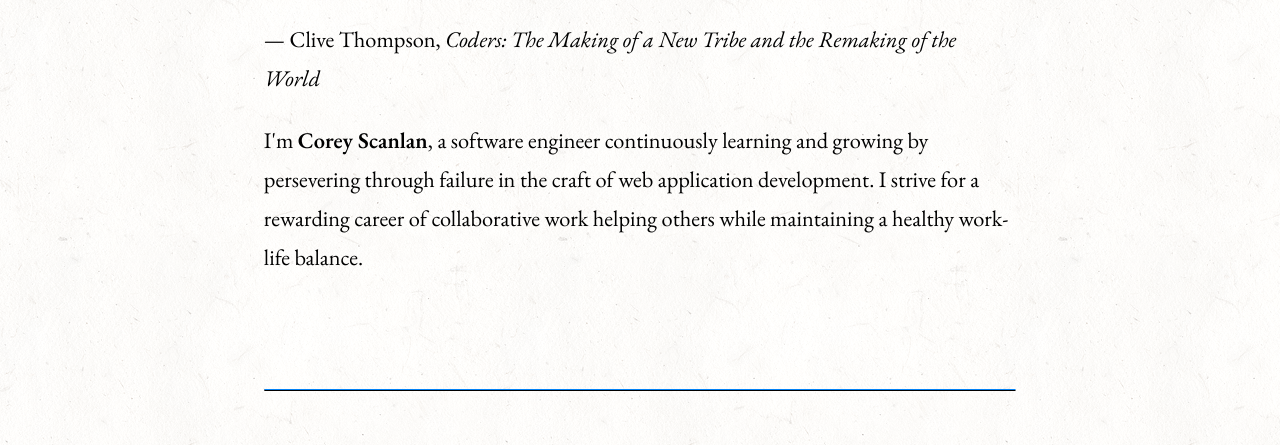
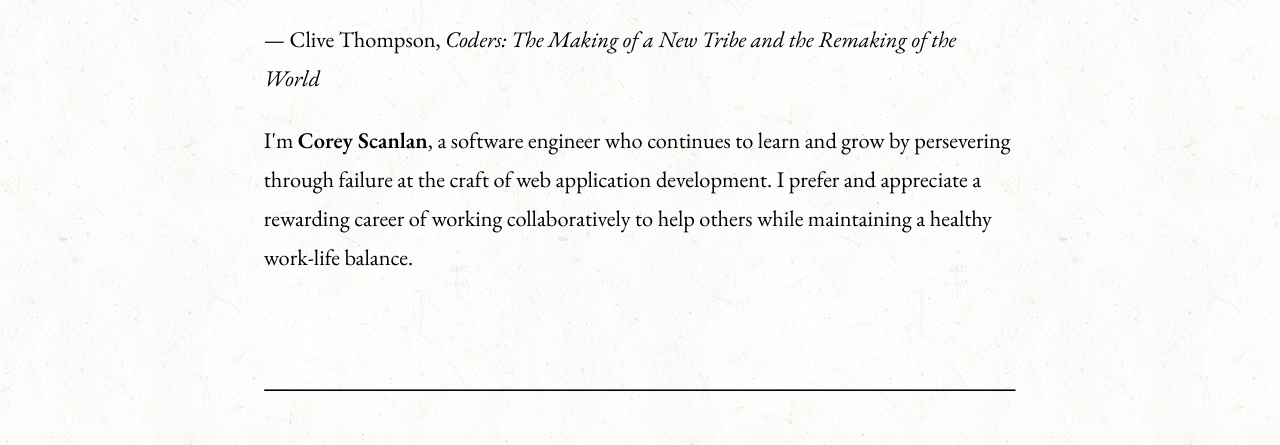
Before and after one commit to bideinsilence/bideinsilence.github.io, a plain HTML site: page index.html in a window 1280 px wide. Shown: the part 354-799 px from the top of the page. Drawn offline with nearby package versions, Linux system fonts and the light colour scheme.

Commit message:
Edited my introductory statement

```diff
--- a/index.html
+++ b/index.html
@@ -70,11 +70,11 @@
         the Remaking of the World</cite>
       </span>
       <p>
-        I'm <strong>Corey Scanlan</strong>, a software engineer continuously
-        learning and growing by persevering through failure in the craft of
-        web application development. I strive for a rewarding career of
-        collaborative work helping others while maintaining a healthy work-life
-        balance.
+        I'm <strong>Corey Scanlan</strong>, a software engineer who continues
+        to learn and grow by persevering through failure at the craft of
+        web application development. I prefer and appreciate a rewarding career
+        of working collaboratively to help others while maintaining a healthy
+        work-life balance.
       </p>
     </section>
     <hr>
```
